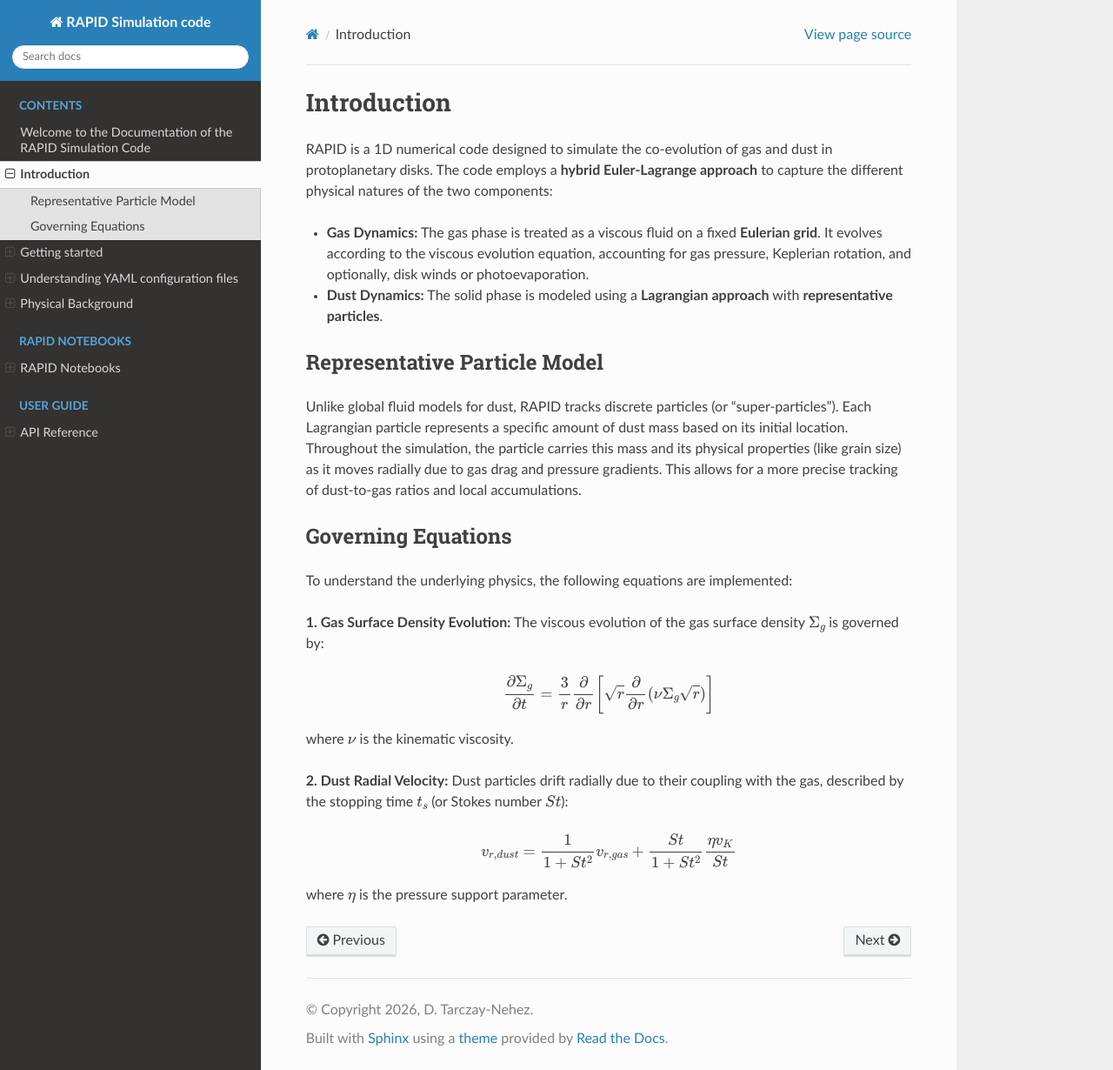
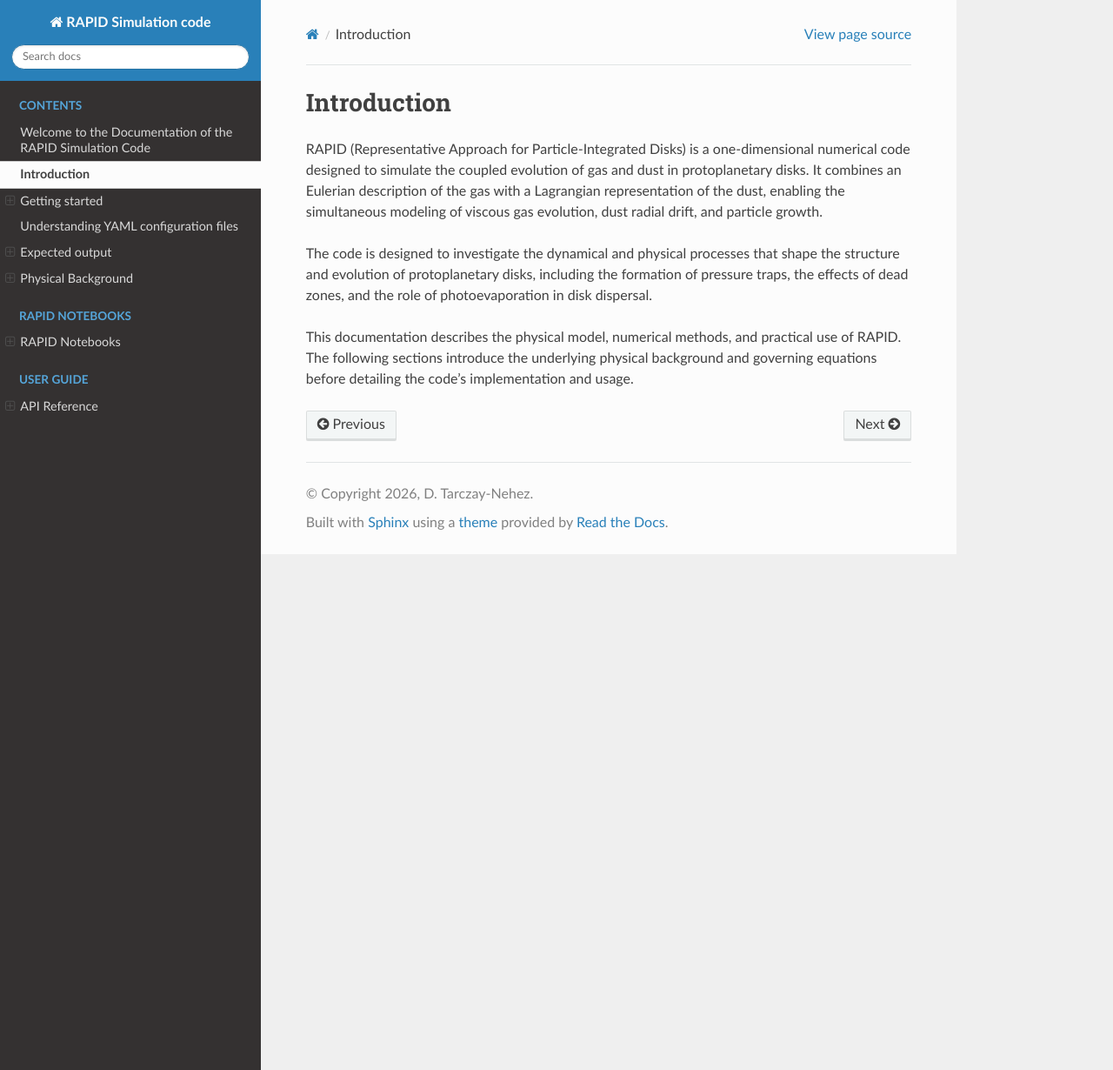
Before and after one commit to tnehezd/RAPID-docs, a Sphinx documentation site: the page built from docs/intro.rst, in a window 1280 px wide and 1230 px high. Shown: the whole window at 87% size. Built offline with Sphinx 7.4.7 and the Read the Docs theme 3.1.0, drawn with Linux system fonts in a browser that asks for light colours.

Commit message:
doc: update intro

```diff
--- a/docs/getting_started.rst
+++ b/docs/getting_started.rst
@@ -321,8 +321,8 @@ When running from the source repository, use the Python wrapper instead:
 Replace ``config.yaml`` with the path to the desired configuration file.
 
 
-5. Expected output
-------------------
+Expected output
+===============
 
 
 Upon successful execution, ``RAPID`` prints an initialization summary and a live progress panel to the terminal. These report the code version, the active physical modules, the main disk and dust parameters, the current simulation time, the time step, and the disk mass. The verbosity can be controlled using the ``info_level`` setting in the YAML configuration file (``none``, ``info``, or ``debug``). For notebook-based execution, the terminal panels can be disabled by setting:
--- a/docs/intro.rst
+++ b/docs/intro.rst
@@ -1,38 +1,8 @@
 Introduction
 ============
 
-RAPID is a 1D numerical code designed to simulate the co-evolution of gas and dust in protoplanetary disks.
-The code employs a **hybrid Euler-Lagrange approach** to capture the different physical natures of the two components:
+RAPID (Representative Approach for Particle-Integrated Disks) is a one-dimensional numerical code designed to simulate the coupled evolution of gas and dust in protoplanetary disks. It combines an Eulerian description of the gas with a Lagrangian representation of the dust, enabling the simultaneous modeling of viscous gas evolution, dust radial drift, and particle growth.
 
-* **Gas Dynamics:** The gas phase is treated as a viscous fluid on a fixed **Eulerian grid**. It evolves according to the viscous evolution equation, accounting for gas pressure, Keplerian rotation, and optionally, disk winds or photoevaporation.
-* **Dust Dynamics:** The solid phase is modeled using a **Lagrangian approach** with **representative particles**.
+The code is designed to investigate the dynamical and physical processes that shape the structure and evolution of protoplanetary disks, including the formation of pressure traps, the effects of dead zones, and the role of photoevaporation in disk dispersal.
 
-Representative Particle Model
------------------------------
-Unlike global fluid models for dust, RAPID tracks discrete particles (or "super-particles").
-Each Lagrangian particle represents a specific amount of dust mass based on its initial location.
-Throughout the simulation, the particle carries this mass and its physical properties (like grain size)
-as it moves radially due to gas drag and pressure gradients. This allows for a more precise tracking
-of dust-to-gas ratios and local accumulations.
-
-Governing Equations
--------------------
-To understand the underlying physics, the following equations are implemented:
-
-**1. Gas Surface Density Evolution:**
-The viscous evolution of the gas surface density :math:`\Sigma_g` is governed by:
-
-.. math::
-
-   \frac{\partial \Sigma_g}{\partial t} = \frac{3}{r} \frac{\partial}{\partial r} \left[ \sqrt{r} \frac{\partial}{\partial r} (\nu \Sigma_g \sqrt{r}) \right]
-
-where :math:`\nu` is the kinematic viscosity.
-
-**2. Dust Radial Velocity:**
-Dust particles drift radially due to their coupling with the gas, described by the stopping time :math:`t_s` (or Stokes number :math:`St`):
-
-.. math::
-
-   v_{r,dust} = \frac{1}{1 + St^2} v_{r,gas} + \frac{St}{1 + St^2} \frac{\eta v_K}{St}
-
-where :math:`\eta` is the pressure support parameter.
+This documentation describes the physical model, numerical methods, and practical use of RAPID. The following sections introduce the underlying physical background and governing equations before detailing the code's implementation and usage.
```
